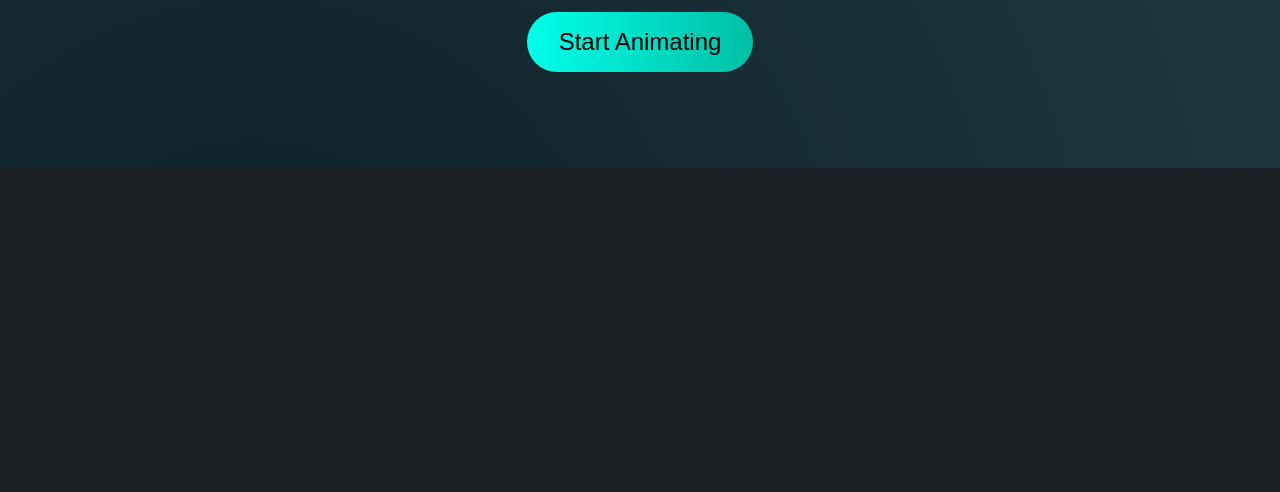
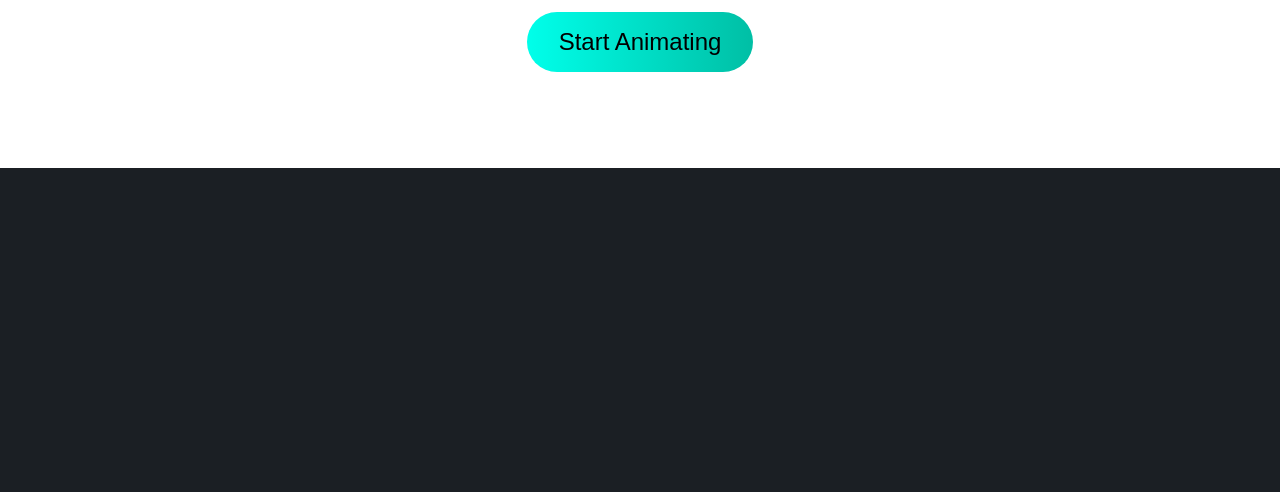
Before and after one commit to Anwita0106/ACM-web-task-1, a plain HTML site: page index.html in a window 1280 px wide. Shown: the part 193-685 px from the top of the page. Drawn offline with nearby package versions, Linux system fonts and the light colour scheme.

Commit message:
Update index.html

```diff
--- a/index.html
+++ b/index.html
@@ -13,7 +13,7 @@
     }
     body {
       font-family: 'Segoe UI', Tahoma, Geneva, Verdana, sans-serif;
-      background: radial-gradient(circle at 20% 20%, #0f2027, #203a43, #2c5364);
+      background: black(circle at 20% 20%, #0f2027, #203a43, #2c5364);
       color: white;
       overflow-x: hidden;
     }
```
